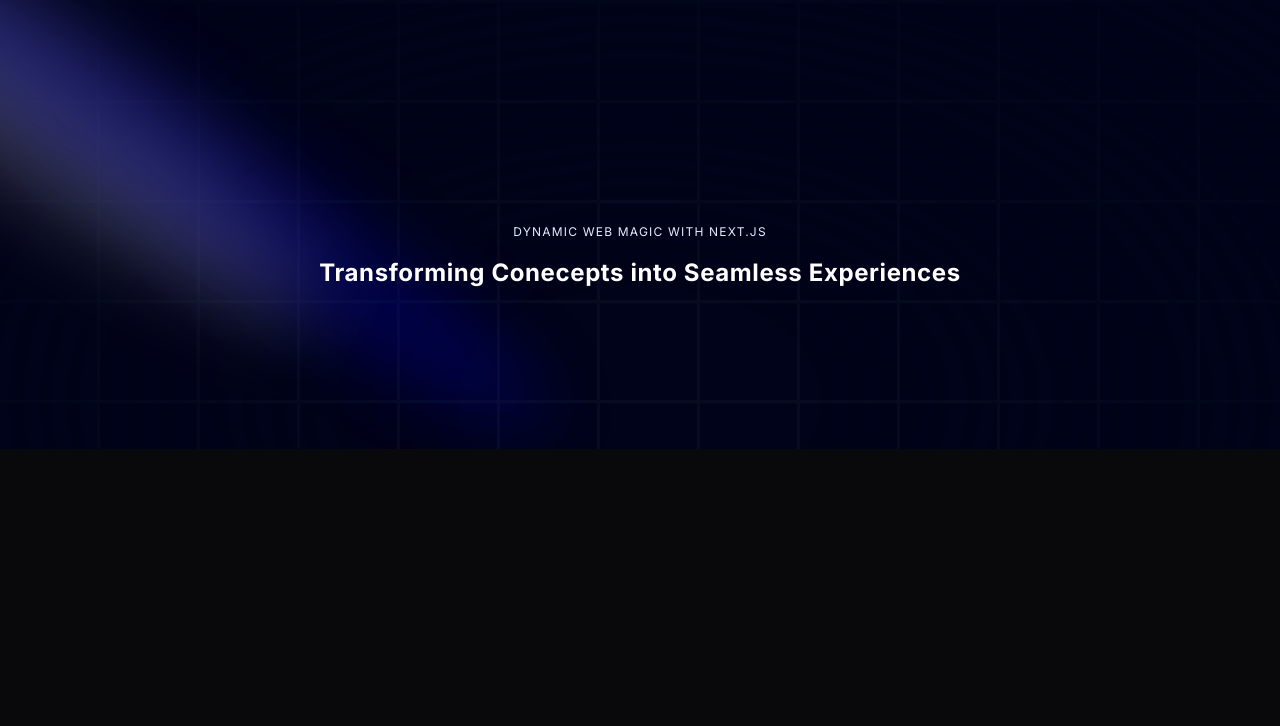
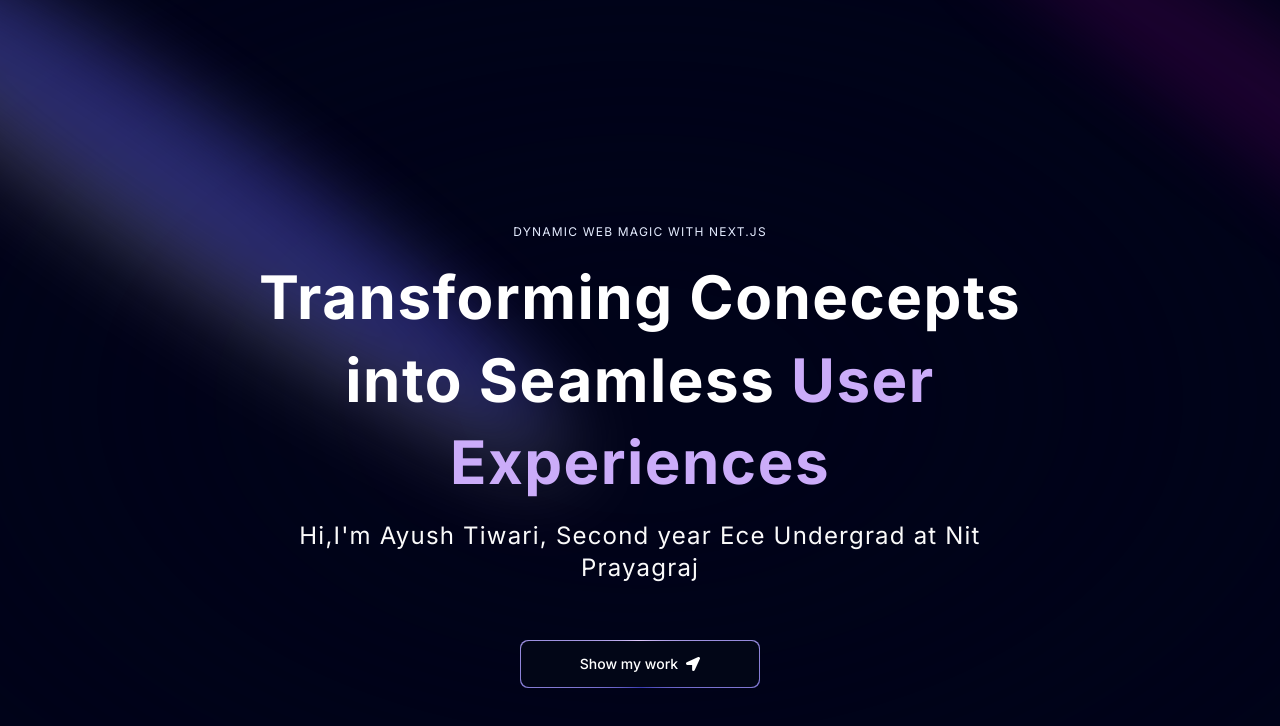
Before and after one commit to Ayush5071/Next_portfolio, a Next.js app: page / in a window 1280 px wide. Shown: the top 726 px of the page. Built offline with nearby package versions, Linux system fonts and the light colour scheme.

Commit message:
completed the first page

```diff
--- a/app/page.tsx
+++ b/app/page.tsx
@@ -1,12 +1,19 @@
+import Grid from "@/components/Grid";
 import Hero from "@/components/Hero";
+import { FloatingNav } from "@/components/ui/FloatingNavbar";
 import Image from "next/image";
+import { FaHome } from "react-icons/fa";
 
 export default function Home() {
   return (
     <main className="relative bg-black-100 flex justify-center items-center flex-col overflow-hidden mx-auto sm:px-10 px-5">
 
       <div className="max-w-7xl w-full">
+        <FloatingNav navItems={[
+          {name: 'Home', link: '/', icon: <FaHome/>}
+        ]} />
         <Hero/>
+        <Grid/>
       </div>
     </main>
   );
--- /dev/null
+++ b/components/Grid.tsx
@@ -0,0 +1,11 @@
+import React from 'react'
+
+const Grid = () => {
+  return (
+    <div>
+
+    </div>
+  )
+}
+
+export default Grid
--- a/components/Hero.tsx
+++ b/components/Hero.tsx
@@ -1,16 +1,18 @@
 import React from 'react'
 import { Spotlight } from './ui/Spotlight'
 import { TextGenerateEffect } from './ui/TextgenerateEffect'
+import MagicButton from './ui/MagicButton'
+import { FaLocationArrow } from 'react-icons/fa'
 
 const Hero = () => {
   return (
     <div className='pb-20 pt-36'>
         <div>
-            <Spotlight className='-top-40 -left-10 md:-left-32 md:-top-20 h-screen' fill='white' />
-            <Spotlight className='top-10 left-full h-[80vh] w-[50vw]' fill='purpule' />
+            <Spotlight className='-top-40 -left-10 md:left-32 md:top-20 h-screen' fill='white' />
+            <Spotlight className='top-10 left-full h-[80vh] w-[50vw]' fill='purple' />
             <Spotlight className='top-28 left-48 h-[80vh] w-[50vw]' fill='blue' />
         </div>
-        <div className="h-screen w-full dark:bg-black-100 bg-white  dark:bg-grid-white/[0.03] bg-grid-black/[0.2] absolute
+        <div className="h-screen w-full dark:bg-black-100 bg-white  dark:bg-grid-white/[0.001] bg-grid-black/[0.2] absolute
         top-0 left-0 flex items-center justify-center">
             {/* Radial gradient for the container to give a faded look */}
             <div className="absolute pointer-events-none inset-0 flex items-center justify-center dark:bg-black-100 bg-white [mask-image:radial-gradient(ellipse_at_center,transparent_20%,black)]" />
@@ -19,9 +21,14 @@
             <div className="max-w-[89vw] md:max-w-2xl lg:max-w-[60vw] flex flex-col items-center justify-center">
                 <h1 className='uppercase tracking-widest text-xs text-center text-blue-100 max-w-80 '>Dynamic Web Magic with Next.js</h1>
                 <TextGenerateEffect
-                  className='text-center text-[40px] md:text-5xl lg:text-7xl'
-                  words='Transforming Conecepts into Seamless Experiences'
+                  className='text-center text-[40px] md:text-5xl lg:text-6xl'
+                  words='Transforming Conecepts into Seamless User Experiences'
                 />
+
+                <p className='text-center md:tracking-wider mb-4 text-sm md:text-lg lg:text-2xl'> Hi,I&apos;m Ayush Tiwari, Second year Ece Undergrad at Nit Prayagraj</p>
+                <a href="#about">
+                    <MagicButton title='Show my work' icon={<FaLocationArrow/>} position='right'/>
+                </a>
             </div>
         </div>
     </div>
--- /dev/null
+++ b/components/ui/FloatingNavbar.tsx
@@ -0,0 +1,82 @@
+"use client";
+import React, { useState } from "react";
+import {
+  motion,
+  AnimatePresence,
+  useScroll,
+  useMotionValueEvent,
+} from "framer-motion";
+import { cn } from "@/utils/cn";
+import Link from "next/link";
+
+export const FloatingNav = ({
+  navItems,
+  className,
+}: {
+  navItems: {
+    name: string;
+    link: string;
+    icon?: JSX.Element;
+  }[];
+  className?: string;
+}) => {
+  const { scrollYProgress } = useScroll();
+
+  const [visible, setVisible] = useState(false);
+
+  useMotionValueEvent(scrollYProgress, "change", (current) => {
+    // Check if current is not undefined and is a number
+    if (typeof current === "number") {
+      let direction = current! - scrollYProgress.getPrevious()!;
+
+      if (scrollYProgress.get() < 0.05) {
+        setVisible(false);
+      } else {
+        if (direction < 0) {
+          setVisible(true);
+        } else {
+          setVisible(false);
+        }
+      }
+    }
+  });
+
+  return (
+    <AnimatePresence mode="wait">
+      <motion.div
+        initial={{
+          opacity: 1,
+          y: -100,
+        }}
+        animate={{
+          y: visible ? 0 : -100,
+          opacity: visible ? 1 : 0,
+        }}
+        transition={{
+          duration: 0.2,
+        }}
+        className={cn(
+          "flex max-w-fit  fixed top-10 inset-x-0 mx-auto border border-transparent dark:border-white/[0.2] rounded-full dark:bg-black bg-white shadow-[0px_2px_3px_-1px_rgba(0,0,0,0.1),0px_1px_0px_0px_rgba(25,28,33,0.02),0px_0px_0px_1px_rgba(25,28,33,0.08)] z-[5000] pr-2 pl-8 py-2  items-center justify-center space-x-4",
+          className
+        )}
+      >
+        {navItems.map((navItem: any, idx: number) => (
+          <Link
+            key={`link=${idx}`}
+            href={navItem.link}
+            className={cn(
+              "relative dark:text-neutral-50 items-center flex space-x-1 text-neutral-600 dark:hover:text-neutral-300 hover:text-neutral-500"
+            )}
+          >
+            <span className="block sm:hidden">{navItem.icon}</span>
+            <span className="hidden sm:block text-sm">{navItem.name}</span>
+          </Link>
+        ))}
+        <button className="border text-sm font-medium relative border-neutral-200 dark:border-white/[0.2] text-black dark:text-white px-4 py-2 rounded-full">
+          <span>Login</span>
+          <span className="absolute inset-x-0 w-1/2 mx-auto -bottom-px bg-gradient-to-r from-transparent via-blue-500 to-transparent  h-px" />
+        </button>
+      </motion.div>
+    </AnimatePresence>
+  );
+};
--- /dev/null
+++ b/components/ui/MagicButton.tsx
@@ -0,0 +1,20 @@
+import React from 'react'
+
+const MagicButton = ({title,icon,position,handleClick,otherClasses} : {
+    title: string; icon: React.ReactNode; position: string; handleClick?:()=>void;otherClasses?:string
+}) => {
+  return (
+    <div>
+     <button className="relative inline-flex h-12 overflow-hidden rounded-lg p-[1px] md:mt-10 md:w-60">
+     <span className="absolute inset-[-1000%] animate-[spin_2s_linear_infinite] bg-[conic-gradient(from_90deg_at_50%_50%,#E2CBFF_0%,#393BB2_50%,#E2CBFF_100%)]" />
+     <span className={`inline-flex h-full w-full gap-2 cursor-pointer items-center justify-center rounded-lg bg-slate-950 px-3 py-1 text-sm font-medium text-white backdrop-blur-3xl ${otherClasses}`}>
+        {position == 'left' && icon}
+        {title}
+        {position == 'right' && icon}
+     </span>
+</button>
+    </div>
+  )
+}
+
+export default MagicButton
--- a/components/ui/TextgenerateEffect.tsx
+++ b/components/ui/TextgenerateEffect.tsx
@@ -32,7 +32,7 @@
           return (
             <motion.span
               key={word + idx}
-              className="dark:text-white text-black opacity-0"
+              className={`${idx> 3 ? 'text-purple' : 'dark:text-white text-black'} opacity-0`}
             >
               {word}{" "}
             </motion.span>
@@ -44,8 +44,8 @@
 
   return (
     <div className={cn("font-bold", className)}>
-      <div className="mt-4">
-        <div className=" dark:text-white text-black text-2xl leading-snug tracking-wide">
+      <div className="my-4">
+        <div className=" dark:text-white text-black leading-snug tracking-wide">
           {renderWords()}
         </div>
       </div>
--- a/package.json
+++ b/package.json
@@ -16,6 +16,7 @@
     "next-themes": "^0.3.0",
     "react": "^18",
     "react-dom": "^18",
+    "react-icons": "^5.2.1",
     "tailwind-merge": "^2.3.0",
     "tailwindcss-animate": "^1.0.7"
   },
```
Also changed, not shown: 2 other files (tests, documents, lock files or other folders).
